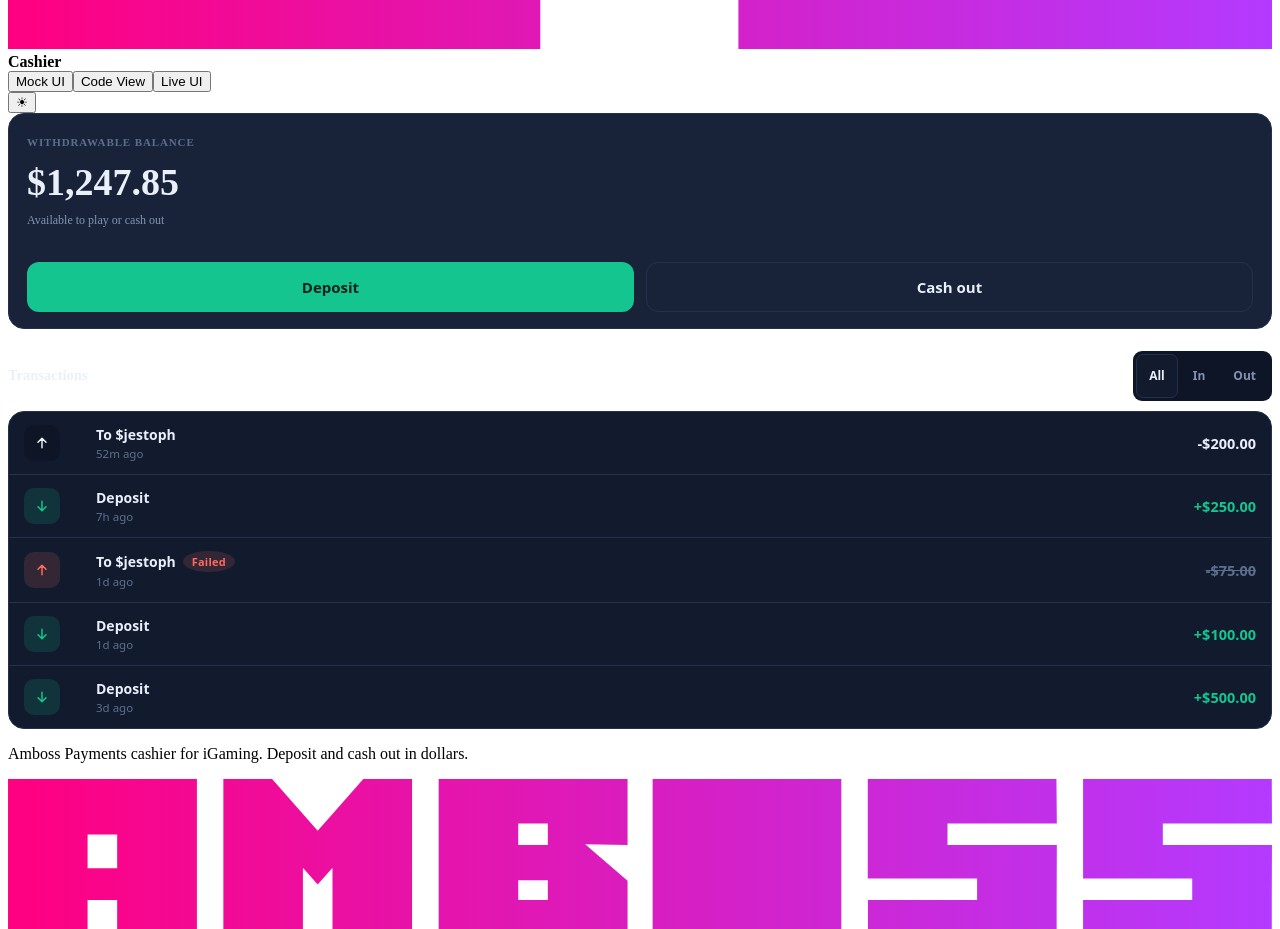
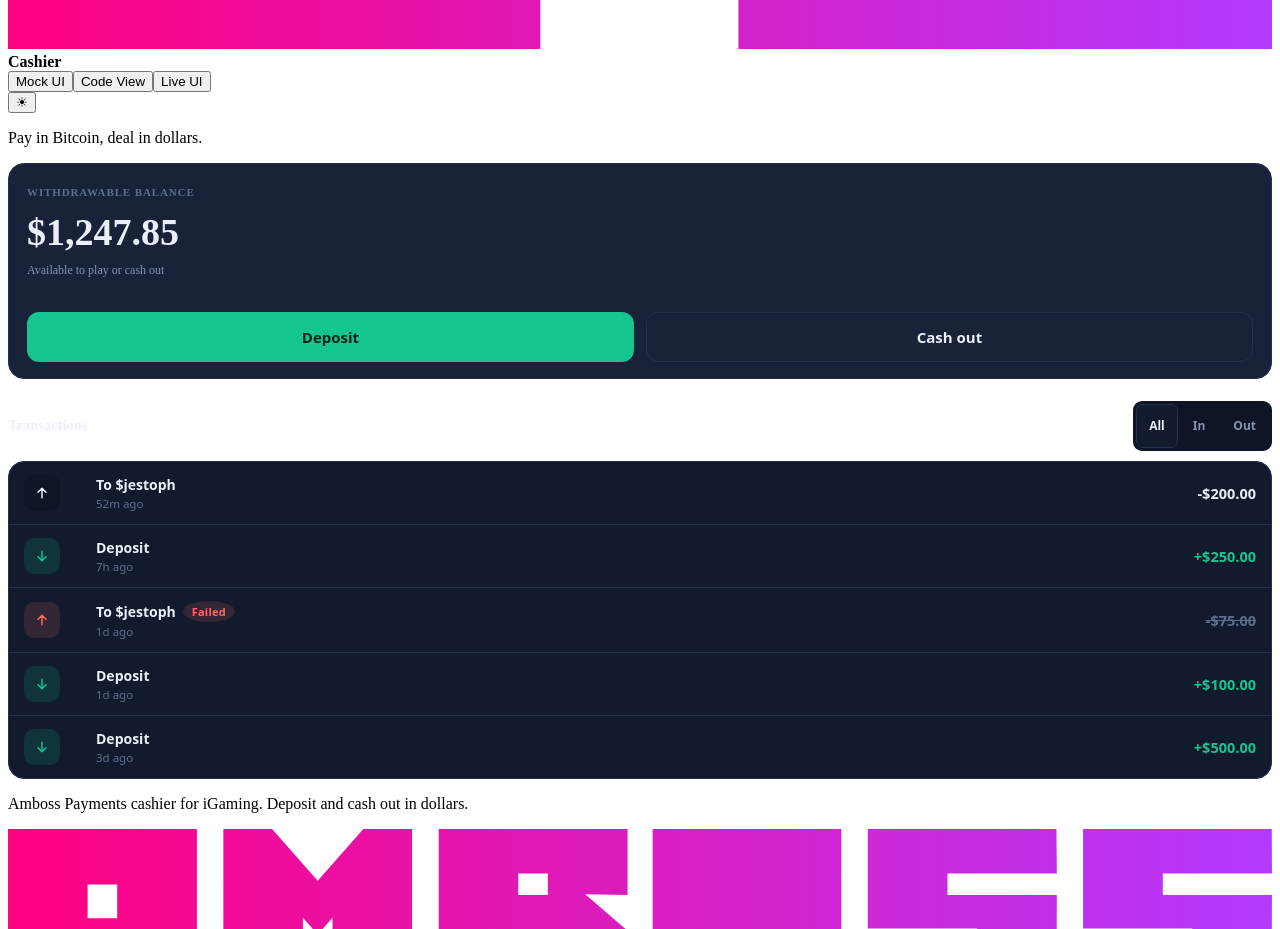
Before and after one commit to Jestopher-BTC/cashier-demo, a React app: page / in a window 1280 px wide. Shown: the part 1080-2009 px from the top of the page. Built offline with nearby package versions, Linux system fonts and the light colour scheme; the HTML template or start-up script is replaced by a standard one.

Commit message:
Place the booth tagline under the Mock/Code/Live bar.
Jesse confirmed the quiet one-liner belongs at the top of Mock and Live, not on the cash-out success screen. That screen still shows the Calendly QR and booking copy.

Co-authored-by: Jestopher <Jestopher-BTC@users.noreply.github.com>

```diff
--- a/src/AmbossCashierMock.jsx
+++ b/src/AmbossCashierMock.jsx
@@ -97,8 +97,8 @@ const NUM = { fontVariantNumeric: "tabular-nums" };
 
 /* Booth conversion copy. Change the strings here; do not hunt through layout.
    paymentsDiscoveryUrl is Stacy's confirmed Calendly.
-   tagline placement is still TBD with Jesse. Default surface is the cash-out
-   success screen, next to the QR — search data-booth-tagline to move it. */
+   tagline is the quiet line under the Mock/Code/Live bar on Mock and Live
+   (data-booth-tagline). Do not put it on the cash-out success screen. */
 export const BOOTH = {
   sampleCashtag: "$jestoph",
   tagline: "Pay in Bitcoin, deal in dollars.",
@@ -2359,12 +2359,6 @@ export function WithdrawFlow({ onExit, onDone }) {
           <div style={{ color: theme.muted, fontSize: 13.5, marginTop: 12, lineHeight: 1.45 }}>
             Scan to book a payments discovery meeting.
           </div>
-          <div
-            data-booth-tagline
-            style={{ color: theme.faint, fontSize: 12.5, marginTop: 10, lineHeight: 1.45 }}
-          >
-            {BOOTH.tagline}
-          </div>
         </div>
 
         <div style={{ marginTop: 24 }}>
--- a/src/page.html
+++ b/src/page.html
@@ -119,6 +119,23 @@
 
   /* ---- stage ---- */
   .content { flex: 1 1 auto; min-height: 0; display: flex; }
+  /* Quiet one-liner under the modes bar. Not a banner: no fill, no border. */
+  .booth-tagline {
+    flex: 0 0 auto;
+    margin: 0;
+    padding: 10px 16px 0;
+    padding-left: calc(16px + constant(safe-area-inset-left));
+    padding-left: calc(16px + env(safe-area-inset-left, 0px));
+    padding-right: calc(16px + constant(safe-area-inset-right));
+    padding-right: calc(16px + env(safe-area-inset-right, 0px));
+    text-align: center;
+    font-size: 12.5px;
+    font-weight: 500;
+    line-height: 1.4;
+    letter-spacing: 0.01em;
+    color: var(--faint);
+    background: var(--bg);
+  }
   .stage {
     flex: 1 1 auto; overflow-y: auto; -webkit-overflow-scrolling: touch;
     padding: 20px 16px 24px; display: block; text-align: center;
--- a/src/shell.jsx
+++ b/src/shell.jsx
@@ -1,6 +1,7 @@
 import React, { useCallback, useEffect, useMemo, useRef, useState } from "react";
 
 import {
+  BOOTH,
   PaymentsProvider,
   Styles,
   WalletView,
@@ -752,6 +753,12 @@ export default function App() {
         </div>
       </header>
 
+      {mode !== "code" ? (
+        <p className="booth-tagline" data-booth-tagline>
+          {BOOTH.tagline}
+        </p>
+      ) : null}
+
       <main className="content">
         {mode === "mock" ? (
           <MockMode theme={theme} onDemoAction={setFocusAction} />
```
Also changed, not shown: test-booth-ux.mjs (+9 -3 lines), test-browser.mjs (+7 -3 lines), src/generated-sections.js.
